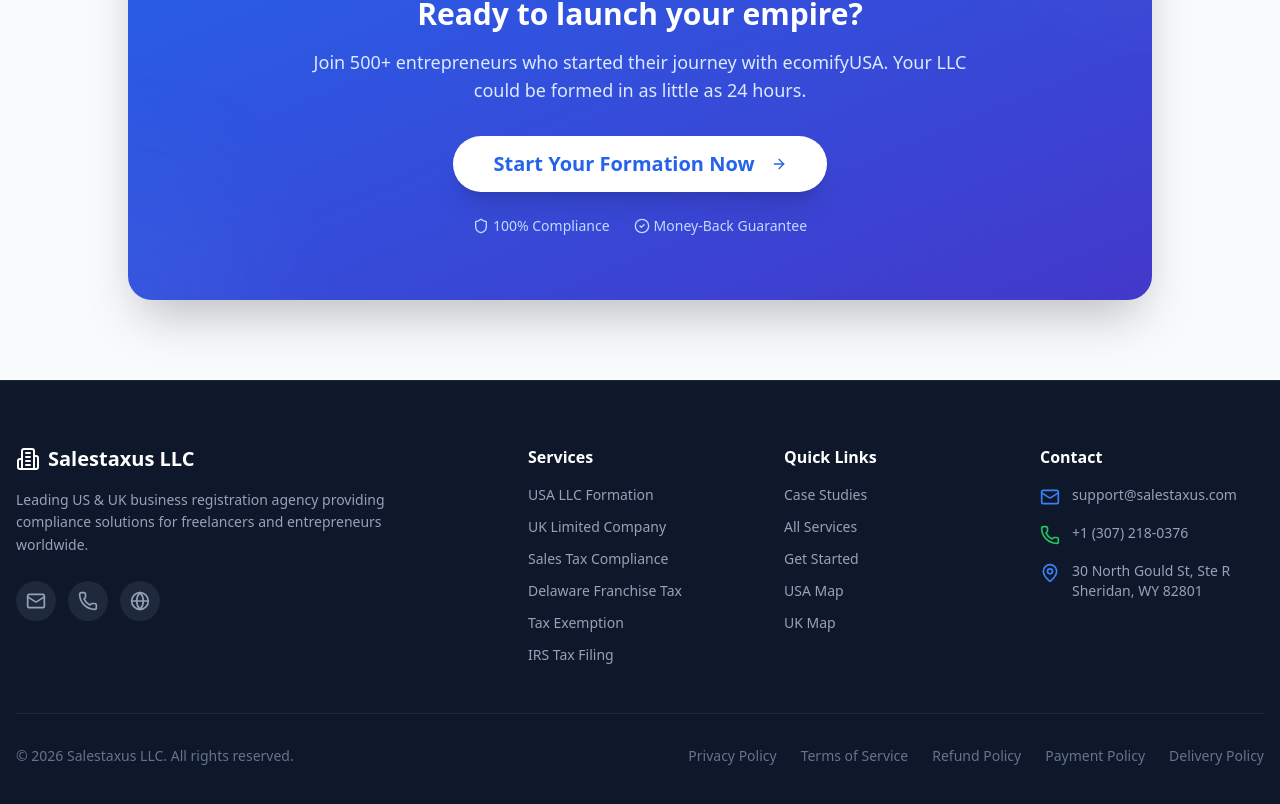
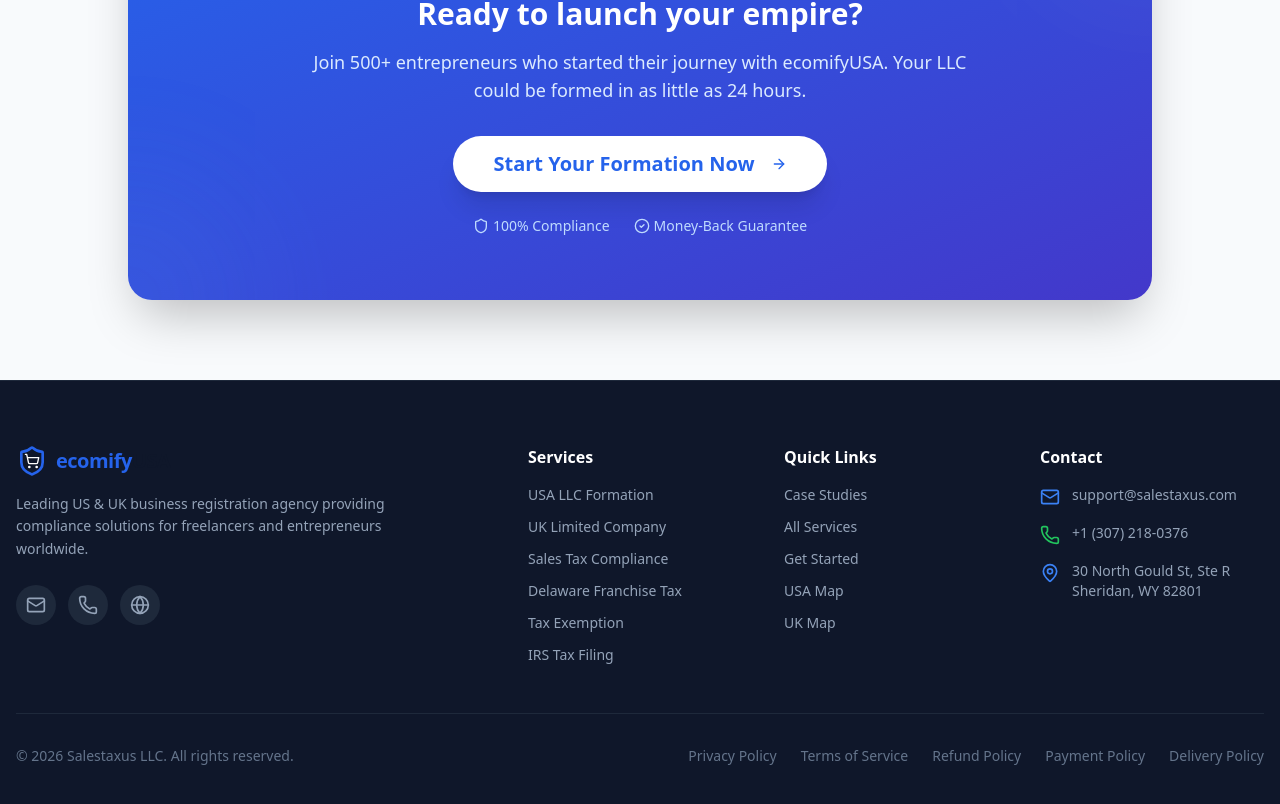
Before and after one commit to rawal7860/ecomifyUSA, a Next.js app: page / in a window 1280 px wide. Shown: the part 5189-5993 px from the top of the page. Built offline with nearby package versions, Linux system fonts and the light colour scheme.

Commit message:
Edit /src/components/Footer.tsx

```diff
--- a/src/components/Footer.tsx
+++ b/src/components/Footer.tsx
@@ -1,5 +1,6 @@
 import Link from "next/link";
 import { Building2, Mail, Phone, Globe, MapPin } from "lucide-react";
+import Logo from "@/components/Logo";
 
 export default function Footer() {
     return (
@@ -9,8 +10,8 @@ export default function Footer() {
 
                     {/* Column 1: Company Info */}
                     <div className="lg:col-span-2">
-                        <div className="flex items-center gap-2 font-bold text-white text-xl mb-4">
-                            <Building2 className="h-6 w-6" /> Salestaxus LLC
+                        <div className="mb-4">
+                            <Logo className="h-8 w-8" />
                         </div>
                         <p className="text-sm leading-relaxed mb-6 max-w-sm">
                             Leading US & UK business registration agency providing compliance
```
